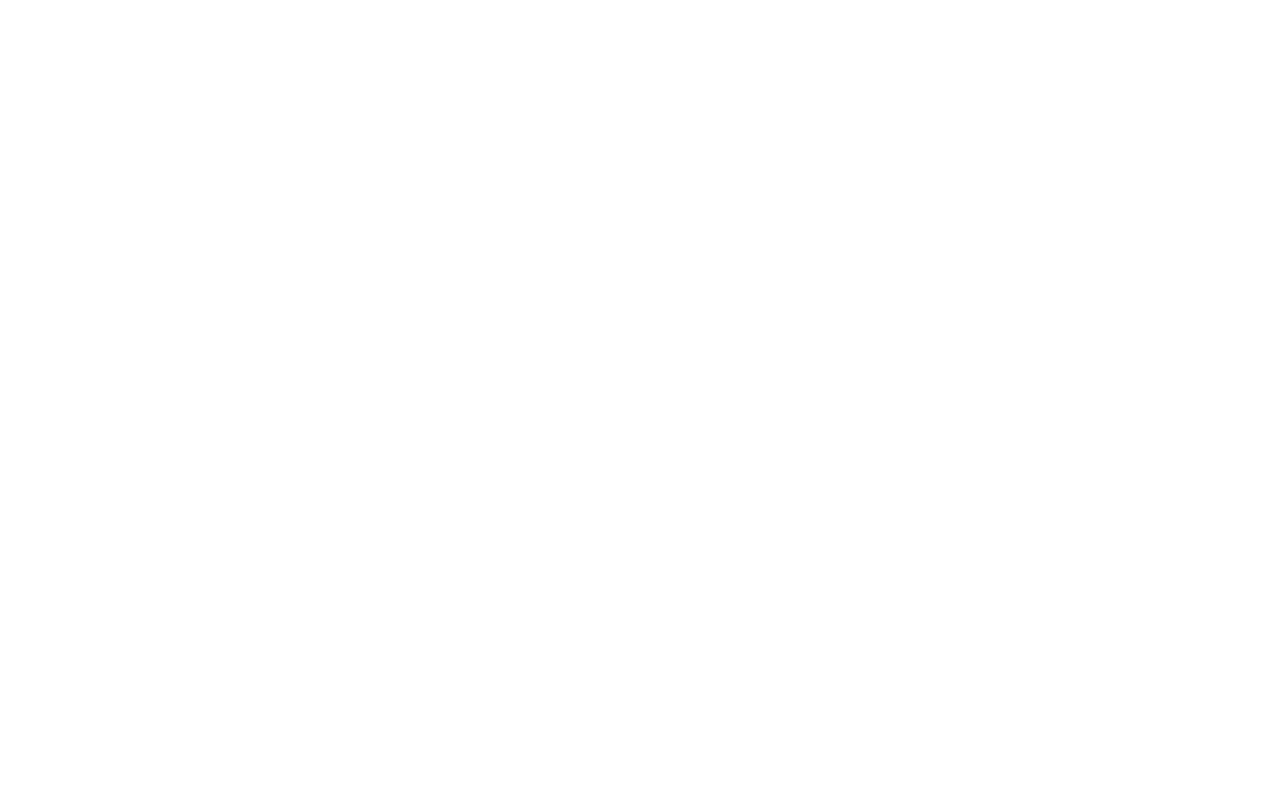
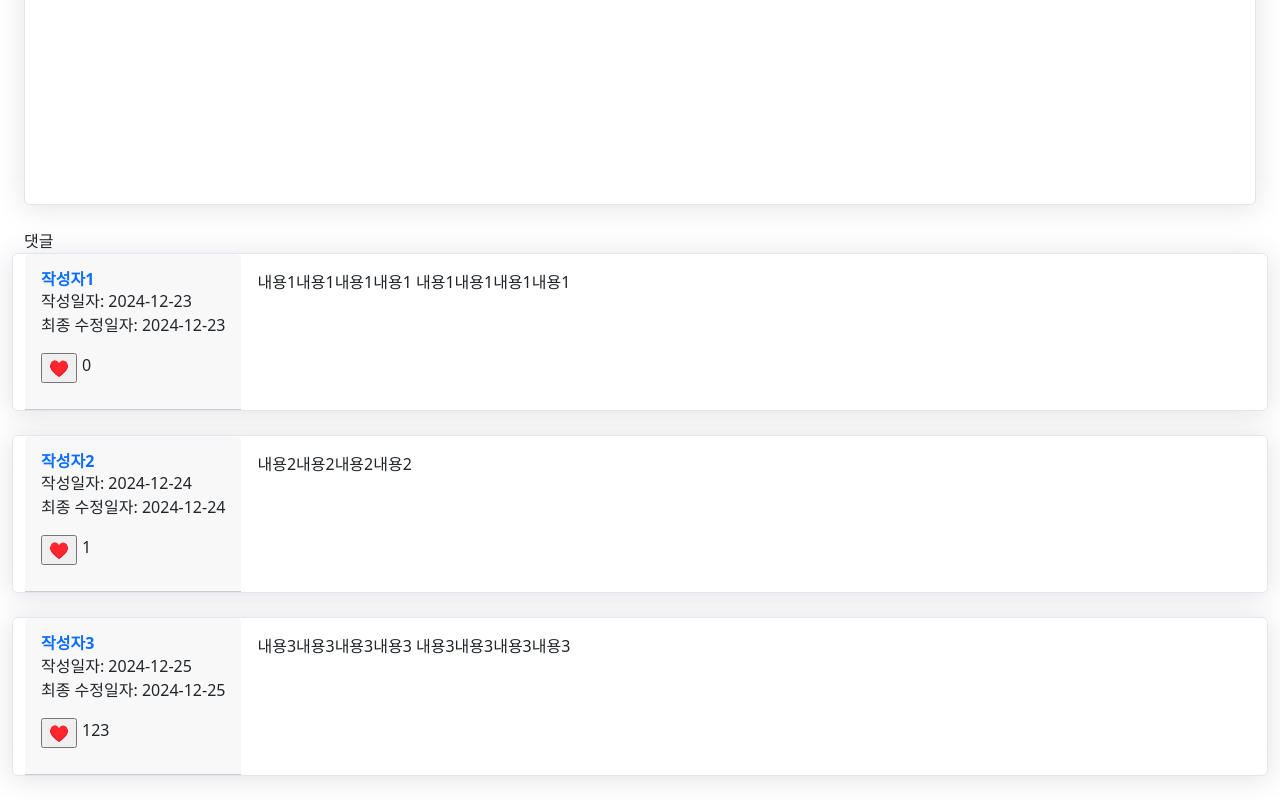
Before and after one commit to celarim/ATP_Frontend, a Vue app: page /stock/1 in a window 1280 px wide. Before the commit this address had no page. Shown: the part 960-1760 px from the top of the page. Before the commit the page ends 800 px from the top, so only its background shows below. Built offline with nearby package versions, Linux system fonts and the light colour scheme.

Commit message:
Fix Stock Reply 분리 및 데이터 확인
StockDetail에서
StockReply Store에 있는 예비 데이터로 댓글들을 가져오고 Props로 댓글 내용을 전달

Fixes: #8, #1

```diff
--- a/src/stock/StockDetail.vue
+++ b/src/stock/StockDetail.vue
@@ -2,6 +2,7 @@
 import { onMounted, ref } from 'vue';
 import StockReply from './component/StockReply.vue';
 import { useStockDetailStore } from '../stores/useStockDetailStore';
+import { useStockReplyStore } from '../stores/useStockReplyStore';
 import { useRoute } from 'vue-router';
 
 const route = useRoute();
@@ -9,8 +10,8 @@
 const stockReplyStore = useStockReplyStore();
 const stockDetailStore = useStockDetailStore();
 onMounted(async () => {
-    await stockDetailStore.getStockDetail()
-    await stockReplyStore.getStockReplyByCreatedAt(route.params.idx, offset);
+    //await stockDetailStore.getStockDetail();
+    //await stockReplyStore.getStockReplyByCreatedAt(route.params.idx, offset);
 })
 </script>
 
@@ -294,24 +295,7 @@
             <div class="reply">
                 <div class="row">
                     <!-- Approach -->
-                    <div class="card shadow mb-4 card-row">
-                        <div class="card-header py-3">
-                            <h6 class="m-0 font-weight-bold text-primary">홍길동</h6>
-                            <p class="replycard-info">작성일자: 2024-12-12<br>
-                                최종 수정일자: 2024-12-12</p>
-                            <form method="POST">
-                                <input type="button" name="reply_likes" value="♥️" class="reply_likes" />
-                            </form>
-
-                        </div>
-                        <div class="card-body">
-                            <p>SB Admin 2 makes extensive use of Bootstrap 4 utility classes in order to reduce
-                                CSS bloat and poor page performance. Custom CSS classes are used to create
-                                custom components and custom utility classes.</p>
-                            <p class="mb-0">Before working with this theme, you should become familiar with the
-                                Bootstrap framework, especially the utility classes.</p>
-                        </div>
-                    </div>
+                    <StockReply v-for="reply in stockReplyStore.replies" :reply="reply"></StockReply>
                 </div>
             </div>
         </div>
--- a/src/stock/component/StockReply.vue
+++ b/src/stock/component/StockReply.vue
@@ -12,19 +12,19 @@
 <template>
     <div class="card shadow mb-4 card-row">
         <div class="card-header py-3">
-            <h6 class="m-0 font-weight-bold text-primary"> reply.userName</h6>
-            <p class="replycard-info">작성일자:  reply.createdAt <br>
-                최종 수정일자:  reply.updatedAt </p>
+            <h6 class="m-0 font-weight-bold text-primary">{{ reply.userName }}</h6>
+            <p class="replycard-info">작성일자: {{ reply.createdAt }} <br>
+                최종 수정일자:  {{ reply.updatedAt }} </p>
             <div style="display: flex;">
                 <form method="POST">
                     <input type="button" name="reply_likes" value="♥️" class="reply_likes" />
                 </form>
-                <p style="margin-left: 5px;">reply.likesCount</p>
+                <p style="margin-left: 5px;">{{ reply.likesCount }}</p>
             </div>
 
         </div>
         <div class="card-body">
-             reply.content
+            {{ reply.content }}
         </div>
     </div>
 </template>
```
